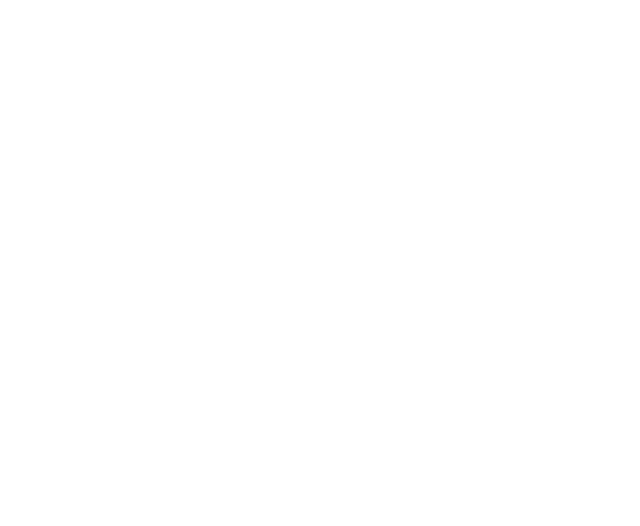
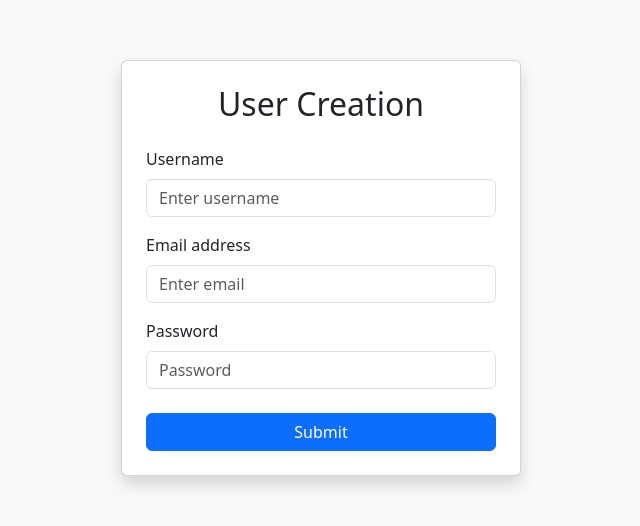
Before and after one commit to mehulraj11/bank_mgmnt_web, a React (Vite) app in the folder admin_frontend/: page /createuser in a window 1280 px wide. Before the commit this address had no page. Shown: the part 132-658 px from the top of the page, without its empty margins (319-959 px from the left). Built offline with nearby package versions, Linux system fonts and the light colour scheme.

Commit message:
deploy ready

```diff
--- a/admin_frontend/src/App.jsx
+++ b/admin_frontend/src/App.jsx
@@ -14,6 +14,7 @@
 import UpdateBank from "./components/User/UpdateBank";
 import AdminUser from "./components/Admin/AdminUser";
 import AdminBankData from "./components/Admin/AdminBankData";
+import Register from "./pages/Register";
 function App() {
   const [currentUser, setCurrentUser] = useState({});
 
@@ -24,6 +25,7 @@
         <Route path="/login" element={<LoginHandler />} />
         <Route path="/login/admin" element={<AdminLogin />} />
         <Route path="/login/user" element={<UserLogin />} />
+        <Route path="/createuser" element={<Register />} />
         <Route
           path="/login/admin/dashboard"
           element={<AdminDashboard setCurrentUser={setCurrentUser} />}
--- a/admin_frontend/src/components/Admin/AdminDashboard.jsx
+++ b/admin_frontend/src/components/Admin/AdminDashboard.jsx
@@ -3,14 +3,17 @@
 
 function AdminDashboard() {
   const navigate = useNavigate();
-
+  const role = localStorage.getItem("role");
   // handle logout : clear local storage & redirects to login page
   const handleLogout = () => {
     localStorage.removeItem("token");
     localStorage.removeItem("role");
     navigate("/login");
   };
-
+  const handleRegister = () => {
+    if (role !== "admin") return;
+    navigate("/createuser");
+  };
   return (
     <>
       <Container className="mt-5 text-center">
@@ -23,7 +26,7 @@
               className="rounded-pill px-4 fw-semibold shadow-sm"
               onClick={() => navigate("/login/admin/dashboard/user")}
             >
-              User Data
+              View User Data
             </Button>
           </Col>
           <Col xs="auto">
@@ -33,13 +36,23 @@
               className="rounded-pill px-4 fw-semibold shadow-sm"
               onClick={() => navigate("/login/admin/dashboard/bank")}
             >
-              Bank Data
+              View Bank Data
+            </Button>
+          </Col>
+          <Col xs="auto">
+            <Button
+              variant="warning"
+              size="lg"
+              className="rounded-pill px-4 fw-semibold shadow-sm"
+              onClick={handleRegister}
+            >
+              Create a user
             </Button>
           </Col>
         </Row>
         <div className="d-flex justify-content-center mt-5">
           <Button
-            variant="warning"
+            variant="danger"
             size="lg"
             className="rounded-pill px-4 fw-semibold shadow-sm"
             onClick={handleLogout}
--- /dev/null
+++ b/admin_frontend/src/pages/Register.jsx
@@ -0,0 +1,92 @@
+import React, { useState } from "react";
+import { Container, Card, Form, Button } from "react-bootstrap";
+import { useNavigate } from "react-router-dom";
+import axios from "axios";
+function Register() {
+  const navigate = useNavigate();
+  const [adminRegisterData, setAdminRegisterData] = useState({
+    username: "",
+    email: "",
+    password: "",
+  });
+  const handleChange = (e) => {
+    const { name, value } = e.target;
+    setAdminRegisterData((prev) => ({
+      ...prev,
+      [name]: value,
+    }));
+  };
+  const handleSubmit = async (e) => {
+    e.preventDefault();
+    try {
+      await axios.post(
+        `${import.meta.env.VITE_BACKEND_URL}/auth/register`,
+        {
+          username: adminRegisterData.username,
+          email: adminRegisterData.email,
+          password: adminRegisterData.password,
+        },
+        {
+          headers: {
+            "Content-Type": "application/json",
+          },
+        }
+      );
+      alert("User Registered Succesfully.");
+      navigate("/login/admin/dashboard");
+    } catch (error) {
+      console.log("login error : ", error.message);
+    }
+  };
+  return (
+    <>
+      <Container
+        fluid
+        className="d-flex justify-content-center align-items-center min-vh-100 w-100 bg-light"
+      >
+        <Card className="p-4 shadow" style={{ width: "400px" }}>
+          <h2 className="mb-4 text-center">User Creation</h2>
+          <Form onSubmit={handleSubmit}>
+            <Form.Group className="mb-3" controlId="formGroupUsername">
+              <Form.Label>Username</Form.Label>
+              <Form.Control
+                name="username"
+                type="username"
+                placeholder="Enter username"
+                value={adminRegisterData.username}
+                onChange={handleChange}
+              />
+            </Form.Group>
+            <Form.Group className="mb-3" controlId="formGroupEmail">
+              <Form.Label>Email address</Form.Label>
+              <Form.Control
+                name="email"
+                type="email"
+                placeholder="Enter email"
+                value={adminRegisterData.email}
+                onChange={handleChange}
+              />
+            </Form.Group>
+
+            <Form.Group className="mb-4" controlId="formGroupPassword">
+              <Form.Label>Password</Form.Label>
+              <Form.Control
+                name="password"
+                type="password"
+                placeholder="Password"
+                value={adminRegisterData.password}
+                onChange={handleChange}
+              />
+            </Form.Group>
+
+            <Button variant="primary" type="submit" className="w-100">
+              Submit
+            </Button>
+          </Form>
+        </Card>
+      </Container>
+    </>
+  );
+}
+
+export default Register;
```
Also changed, not shown: 2 other files (tests, documents, lock files or other folders).
